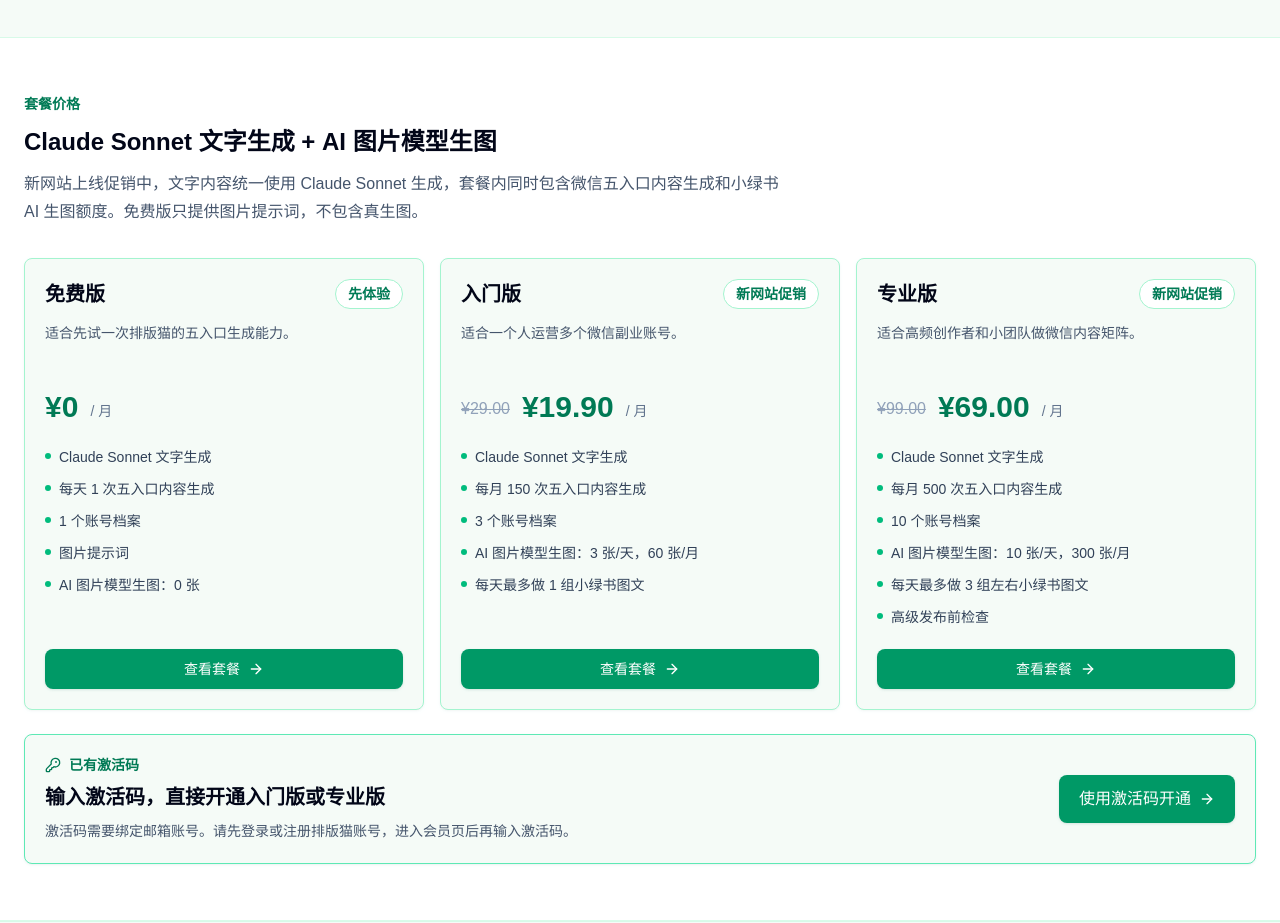
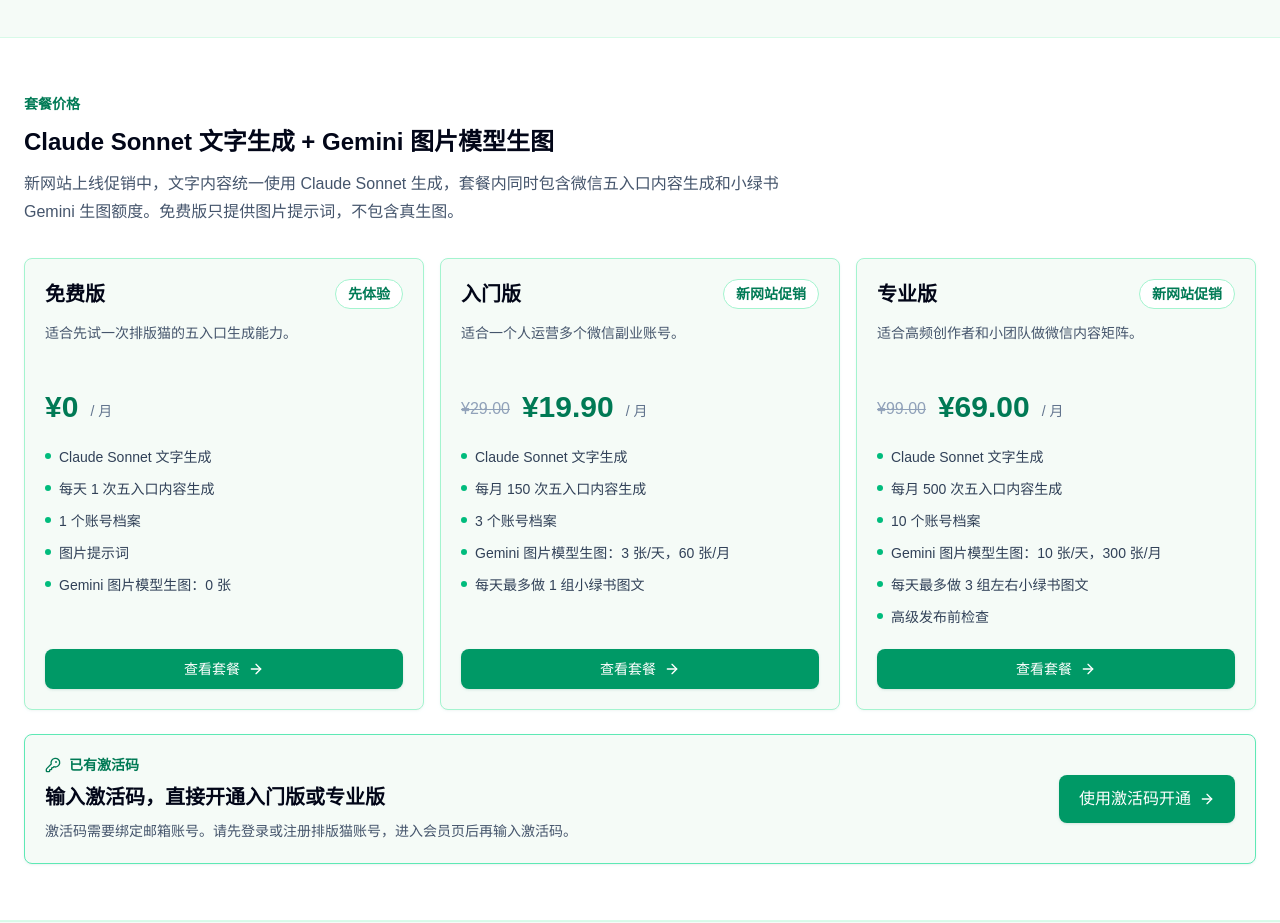
Before and after one commit to TonyYoungHuang/wechat-formatter, a Next.js app in the folder paibanmao-saas/: page / in a window 1280 px wide. Shown: the part 1500-2423 px from the top of the page. Built offline with nearby package versions, Linux system fonts and the light colour scheme; no server answers.

Commit message:
Clarify Gemini image generation copy

```diff
--- a/paibanmao-saas/src/app/api/generate/images/route.ts
+++ b/paibanmao-saas/src/app/api/generate/images/route.ts
@@ -26,7 +26,7 @@
     }
 
     if (!imageGenerationEnabled()) {
-      return errorResponse("图片生成点数包即将上线，当前套餐暂不包含 AI 生图。你可以先使用图片提示词。", 403);
+      return errorResponse("图片生成点数包即将上线，当前套餐暂不包含 Gemini 生图。你可以先使用图片提示词。", 403);
     }
 
     const imageCount = parsed.data.prompts.length;
--- a/paibanmao-saas/src/app/page.tsx
+++ b/paibanmao-saas/src/app/page.tsx
@@ -69,7 +69,7 @@
     originalPrice: "",
     badge: "先体验",
     description: "适合先试一次排版猫的五入口生成能力。",
-    features: ["Claude Sonnet 文字生成", "每天 1 次五入口内容生成", "1 个账号档案", "图片提示词", "AI 图片模型生图：0 张"],
+    features: ["Claude Sonnet 文字生成", "每天 1 次五入口内容生成", "1 个账号档案", "图片提示词", "Gemini 图片模型生图：0 张"],
   },
   {
     name: "入门版",
@@ -77,7 +77,7 @@
     originalPrice: "¥29.00",
     badge: "新网站促销",
     description: "适合一个人运营多个微信副业账号。",
-    features: ["Claude Sonnet 文字生成", "每月 150 次五入口内容生成", "3 个账号档案", "AI 图片模型生图：3 张/天，60 张/月", "每天最多做 1 组小绿书图文"],
+    features: ["Claude Sonnet 文字生成", "每月 150 次五入口内容生成", "3 个账号档案", "Gemini 图片模型生图：3 张/天，60 张/月", "每天最多做 1 组小绿书图文"],
   },
   {
     name: "专业版",
@@ -85,7 +85,7 @@
     originalPrice: "¥99.00",
     badge: "新网站促销",
     description: "适合高频创作者和小团队做微信内容矩阵。",
-    features: ["Claude Sonnet 文字生成", "每月 500 次五入口内容生成", "10 个账号档案", "AI 图片模型生图：10 张/天，300 张/月", "每天最多做 3 组左右小绿书图文", "高级发布前检查"],
+    features: ["Claude Sonnet 文字生成", "每月 500 次五入口内容生成", "10 个账号档案", "Gemini 图片模型生图：10 张/天，300 张/月", "每天最多做 3 组左右小绿书图文", "高级发布前检查"],
   },
 ];
 
@@ -140,9 +140,9 @@
         <div className="mx-auto max-w-7xl px-4 sm:px-6">
           <div className="mb-8 flex flex-col gap-3">
             <p className="text-sm font-semibold text-emerald-700">套餐价格</p>
-            <h2 className="text-2xl font-semibold text-slate-950">Claude Sonnet 文字生成 + AI 图片模型生图</h2>
+            <h2 className="text-2xl font-semibold text-slate-950">Claude Sonnet 文字生成 + Gemini 图片模型生图</h2>
             <p className="max-w-3xl text-base leading-7 text-slate-600">
-              新网站上线促销中，文字内容统一使用 Claude Sonnet 生成，套餐内同时包含微信五入口内容生成和小绿书 AI 生图额度。免费版只提供图片提示词，不包含真生图。
+              新网站上线促销中，文字内容统一使用 Claude Sonnet 生成，套餐内同时包含微信五入口内容生成和小绿书 Gemini 生图额度。免费版只提供图片提示词，不包含真生图。
             </p>
           </div>
           <div className="grid items-stretch gap-4 lg:grid-cols-3">
--- a/paibanmao-saas/src/app/pricing/page.tsx
+++ b/paibanmao-saas/src/app/pricing/page.tsx
@@ -54,12 +54,12 @@
 
 function formatImageGenerationLimit(daily: number | null, monthly: number | null) {
   if (daily === 0 || monthly === 0) {
-    return "AI 图片模型生图：0 张，仅提供图片提示词";
+    return "Gemini 图片模型生图：0 张，仅提供图片提示词";
   }
 
   const dailyText = daily === null ? "不限日次数" : `${daily} 张/天`;
   const monthlyText = monthly === null ? "不限月次数" : `${monthly} 张/月`;
-  return `AI 图片模型生图：${dailyText}，${monthlyText}`;
+  return `Gemini 图片模型生图：${dailyText}，${monthlyText}`;
 }
 
 function getPlanAction(priceCents: number | null) {
--- a/paibanmao-saas/src/components/dashboard/settings-workbench.tsx
+++ b/paibanmao-saas/src/components/dashboard/settings-workbench.tsx
@@ -67,7 +67,7 @@
   { name: "选题生成模型", modelId: "bedrock/claude-sonnet-4-5", purpose: "topic", active: true },
   { name: "降低 AI 味模型", modelId: "bedrock/claude-sonnet-4-5", purpose: "rewrite", active: true },
   { name: "图片提示词模型", modelId: "bedrock/claude-sonnet-4-5", purpose: "image", active: true },
-  { name: "小绿书 AI 生图模型", modelId: "vertex/gemini-2.5-flash-image", purpose: "image_generation", active: true },
+  { name: "小绿书 Gemini 生图模型", modelId: "vertex/gemini-2.5-flash-image", purpose: "image_generation", active: true },
 ];
 
 async function readJson<T>(response: Response): Promise<T> {
--- a/paibanmao-saas/src/components/editor/wechat-editor.tsx
+++ b/paibanmao-saas/src/components/editor/wechat-editor.tsx
@@ -692,7 +692,7 @@
 
   async function generateGreenNoteImages() {
     if (!imageGenerationEnabled) {
-      setNotice("图片生成点数包即将上线，当前套餐暂不包含 AI 生图。你可以先复制图片提示词。");
+      setNotice("图片生成点数包即将上线，当前套餐暂不包含 Gemini 生图。你可以先复制图片提示词。");
       return;
     }
 
@@ -1063,7 +1063,7 @@
               </Button>
               <Button className="w-full" onClick={generateGreenNoteImages} disabled={generatingImages || !imagePrompts.length || !imageGenerationEnabled}>
                 {generatingImages ? <Loader2 className="size-4 animate-spin" /> : <Images className="size-4" />}
-                {imageGenerationEnabled ? "用 AI 图片模型生成图片" : "AI 生图点数包即将上线"}
+                {imageGenerationEnabled ? "用 Gemini 图片模型生成图片" : "Gemini 生图点数包即将上线"}
               </Button>
               <textarea
                 className="min-h-[420px] w-full rounded-lg border border-slate-200 bg-slate-50 p-3 text-xs leading-5 outline-none focus:border-emerald-400"
--- a/paibanmao-saas/src/lib/ai/image-prompts.ts
+++ b/paibanmao-saas/src/lib/ai/image-prompts.ts
@@ -47,7 +47,7 @@
       `提示词数量: ${count}`,
       "",
       "请生成中文图片提示词，只描述画面，不要声称已经生成图片。",
-      "每条提示词都要适合直接发送给 AI 图片模型。",
+      "每条提示词都要适合直接发送给 Gemini 图片模型。",
       "可见中文要像真人创作者写的小卡片标题，短、具体、有判断，不要像广告口号。",
       "提示词必须包含画面比例、主体、中文标题区域、信息层级、留白、配色、CTA 预留位置和禁止事项。",
       "如果是小绿书分页图文，请按页面顺序安排: 封面钩子页、问题解释页、方法步骤页、清单页、总结行动页。",
--- a/paibanmao-saas/src/lib/generation/fallback.ts
+++ b/paibanmao-saas/src/lib/generation/fallback.ts
@@ -158,6 +158,6 @@
     style,
     prompts,
     imageGenerationReady: false,
-    nextStep: "当前先生成图片提示词；开通 AI 生图后可将 prompts 数组逐条发送给图片生成模型。",
+    nextStep: "当前先生成图片提示词；开通 Gemini 生图后可将 prompts 数组逐条发送给图片生成模型。",
   };
 }
--- a/paibanmao-saas/src/lib/prompts/service.ts
+++ b/paibanmao-saas/src/lib/prompts/service.ts
@@ -120,7 +120,7 @@
     "页数: {{pageCount}}",
     "",
     "请生成适合微信图文、小绿书或公众号封面的中文图片提示词，只输出提示词建议，不要声称已经生成图片。",
-    "这些提示词会交给 AI 图片模型使用，目标是生成可直接用于微信内容的封面或分页图。",
+    "这些提示词会交给 Gemini 图片模型使用，目标是生成可直接用于微信内容的封面或分页图。",
     "",
     "提示词目标:",
     "1. 图片要像一个真实创作者会发的微信图文卡片，不要像夸张广告海报。",
--- a/paibanmao-saas/src/lib/tools/public-tool-preview.ts
+++ b/paibanmao-saas/src/lib/tools/public-tool-preview.ts
@@ -45,7 +45,7 @@
           block("图片提示词", "3:4 竖版，浅绿色微信工作台风格，清爽信息卡片，中文标题醒目，留白充足。"),
           block("结尾 CTA", "想要完整脚本，可以先保存这篇，再按自己的账号定位改写。"),
         ],
-        loginHint: "登录后可生成 3/6/9 页脚本、逐页图片提示词，并继续用 AI 图片模型生成图片。",
+        loginHint: "登录后可生成 3/6/9 页脚本、逐页图片提示词，并继续用 Gemini 图片模型生成图片。",
       };
     case "search":
       return {
```
Also changed, not shown: paibanmao-saas/src/components/dashboard/billing-workbench.tsx (+6 -6 lines), paibanmao-saas/src/lib/seo/use-cases.ts (+4 -4 lines).
